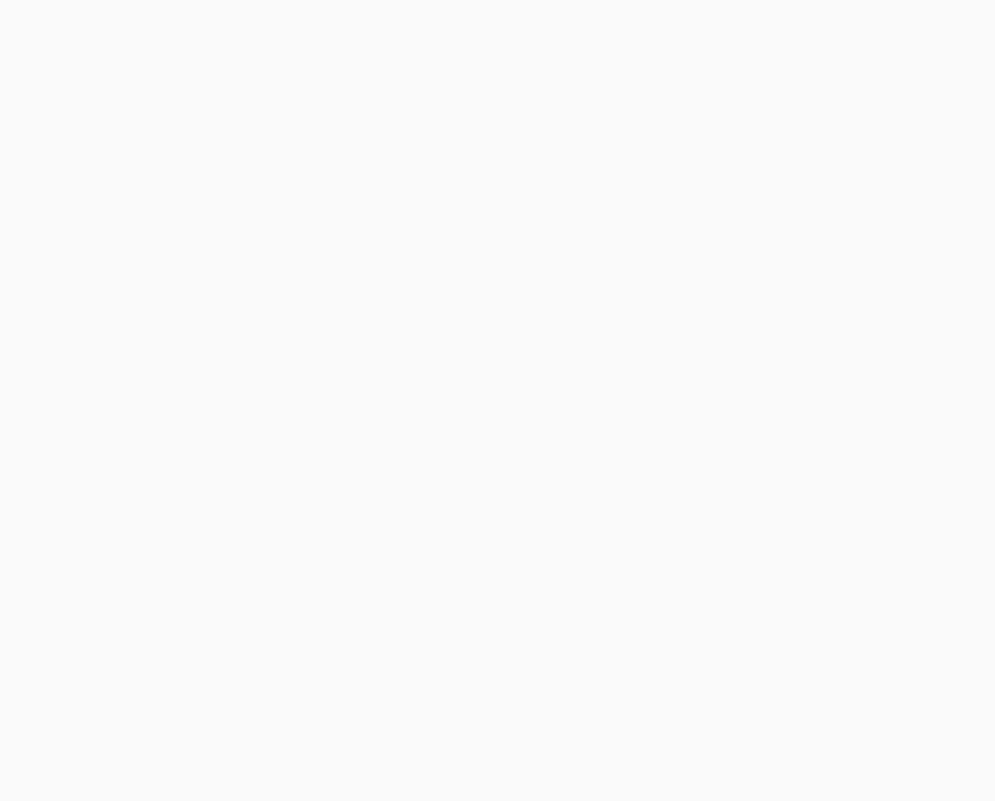
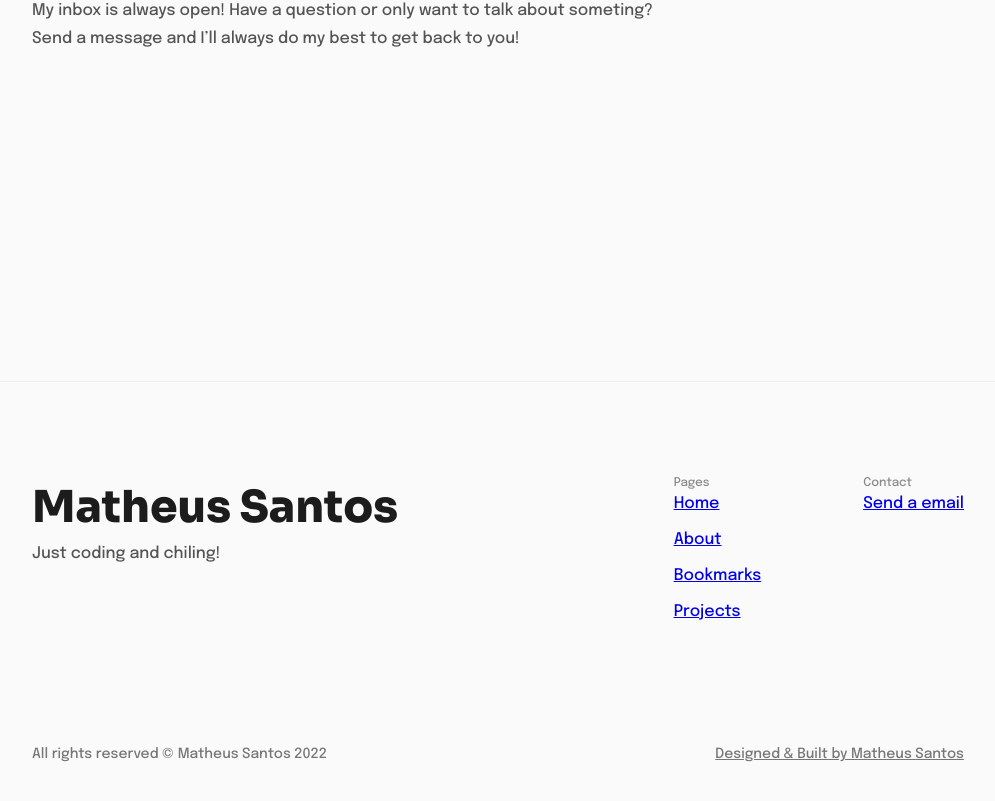
Before and after one commit to MathPSantos/portfolio, a Next.js app: page / in a window 1280 px wide. Shown: the part 3167-3968 px from the top of the page, without its empty margins (142-1137 px from the left). Before the commit the page ends 3228 px from the top, so only its background shows below. Built offline with nearby package versions, Linux system fonts and the light colour scheme.

Commit message:
feat: add footer component

```diff
--- /dev/null
+++ b/src/components/elements/typography/Heading/H6/H6.component.tsx
@@ -0,0 +1,13 @@
+import { HeadingComponent } from "@core/shared/components";
+
+import { BaseHeadingProps } from "../Heading.component";
+
+import styles from "./H6.module.scss";
+
+export function H6({ children, ...props }: BaseHeadingProps) {
+  return (
+    <HeadingComponent as="h6" className={styles.h6} {...props}>
+      {children}
+    </HeadingComponent>
+  );
+}
--- /dev/null
+++ b/src/components/elements/typography/Heading/H6/H6.module.scss
@@ -0,0 +1,9 @@
+@import "@styles/tokens/fonts", "@styles/tokens/colors";
+
+.h6 {
+  font-size: 0.75rem;
+  font-family: $fonts-body;
+  font-weight: 500;
+
+  color: $colors-gray-300;
+}
--- a/src/components/elements/typography/Heading/Heading.component.tsx
+++ b/src/components/elements/typography/Heading/Heading.component.tsx
@@ -4,13 +4,14 @@ import { HeadingComponentProps } from "@core/shared/components";
 import { H1 } from "./H1/H1.component";
 import { H2 } from "./H2/H2.component";
 import { H3 } from "./H3/H3.component";
+import { H6 } from "./H6/H6.component";
 
 export interface BaseHeadingProps extends HeadingComponentProps {
   children: ReactNode;
 }
 
 interface HeadingProps extends BaseHeadingProps {
-  level?: 1 | 2 | 3;
+  level?: 1 | 2 | 3 | 6;
 }
 
 export function Heading({ children, level = 1, ...props }: HeadingProps) {
@@ -18,6 +19,7 @@ export function Heading({ children, level = 1, ...props }: HeadingProps) {
     1: H1,
     2: H2,
     3: H3,
+    6: H6,
   }[level];
 
   return <HeadingComp {...props}>{children}</HeadingComp>;
--- /dev/null
+++ b/src/components/layout/Footer/Footer.component.tsx
@@ -0,0 +1,47 @@
+import Link from "next/link";
+
+import { Heading, Paragraph } from "@components/elements";
+import { Stack } from "../Stack/Stack.component";
+
+import styles from "./Footer.module.scss";
+
+export function Footer() {
+  const year = new Date().getFullYear();
+
+  return (
+    <footer className={styles.footer}>
+      <div className={styles.footer__content}>
+        <div className={styles.footer__main}>
+          <div>
+            <Heading level={2}>Matheus Santos</Heading>
+            <Paragraph>Just coding and chiling!</Paragraph>
+          </div>
+
+          <div className={styles.footer__mainLinks}>
+            <div>
+              <Heading level={6}>Pages</Heading>
+              <Stack flexDirection="column">
+                <Link href="/">Home</Link>
+                <Link href="/">About</Link>
+                <Link href="/">Bookmarks</Link>
+                <Link href="/">Projects</Link>
+              </Stack>
+            </div>
+
+            <div>
+              <Heading level={6}>Contact</Heading>
+              <Stack flexDirection="column">
+                <Link href="/">Send a email</Link>
+              </Stack>
+            </div>
+          </div>
+        </div>
+
+        <div className={styles.footer__additional}>
+          <p>All rights reserved © Matheus Santos {year}</p>
+          <span>Designed & Built by Matheus Santos</span>
+        </div>
+      </div>
+    </footer>
+  );
+}
--- /dev/null
+++ b/src/components/layout/Footer/Footer.module.scss
@@ -0,0 +1,46 @@
+@import "@styles/tokens/colors", "@styles/tokens/spacing";
+
+.footer {
+  padding-left: $spacing-5;
+  padding-right: $spacing-5;
+
+  border-top: 1px solid $colors-gray-50;
+
+  &__content {
+    max-width: $spacing-max-width;
+
+    margin-left: auto;
+    margin-right: auto;
+
+    padding-top: 92px;
+    padding-bottom: 92px;
+  }
+
+  &__main {
+    display: flex;
+    align-items: flex-start;
+    justify-content: space-between;
+
+    &Links {
+      display: flex;
+      align-items: flex-start;
+
+      gap: 102px;
+    }
+  }
+
+  &__additional {
+    display: flex;
+    align-items: baseline;
+    justify-content: space-between;
+
+    margin-top: 120px;
+
+    color: $colors-gray-400;
+    font-size: 0.875rem;
+
+    span {
+      text-decoration: underline;
+    }
+  }
+}
--- a/src/components/layout/Stack/Stack.component.tsx
+++ b/src/components/layout/Stack/Stack.component.tsx
@@ -1,8 +1,9 @@
+import { BoxComponent, BoxComponentProps } from "@core/shared/components";
 import { CSSProperties, ReactNode } from "react";
 
 import styles from "./Stack.module.scss";
 
-interface StackProps {
+interface StackProps extends BoxComponentProps {
   children: ReactNode;
   flexDirection?: CSSProperties["flexDirection"];
   gap?: number;
@@ -12,10 +13,15 @@ export function Stack({
   children,
   flexDirection = "row",
   gap = 12,
+  ...props
 }: StackProps) {
   return (
-    <div style={{ flexDirection, gap }} className={styles.stack}>
+    <BoxComponent
+      style={{ flexDirection, gap }}
+      className={styles.stack}
+      {...props}
+    >
       {children}
-    </div>
+    </BoxComponent>
   );
 }
--- a/src/components/layout/index.ts
+++ b/src/components/layout/index.ts
@@ -1,3 +1,4 @@
+export * from "./Footer/Footer.component";
 export * from "./Header/Header.component";
 export * from "./Main/Main.component";
 export * from "./Section/Section.component";
--- a/src/pages/index.tsx
+++ b/src/pages/index.tsx
@@ -6,6 +6,7 @@ import {
   Section,
   HeroSection,
   Splitshow,
+  Footer,
 } from "@components/layout";
 import { ProjectItem } from "@components/widgets";
 import { Heading, Paragraph, Strong, Button, Kbd } from "@components/elements";
@@ -99,7 +100,7 @@ function Home() {
           </BoxComponent>
         </Section>
 
-        <Section>
+        <Section mt={120} mb={200}>
           <Heading>Let’s talk?</Heading>
           <Paragraph mt="24" maxW={MAX_WIDTH_TEXT}>
             My inbox is always open! Have a question or only want to talk about
@@ -108,6 +109,8 @@ function Home() {
           </Paragraph>
         </Section>
       </Main>
+
+      <Footer />
     </>
   );
 }
```
